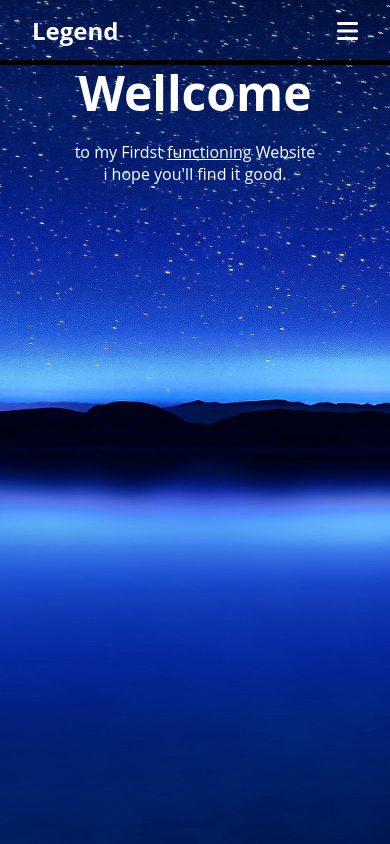
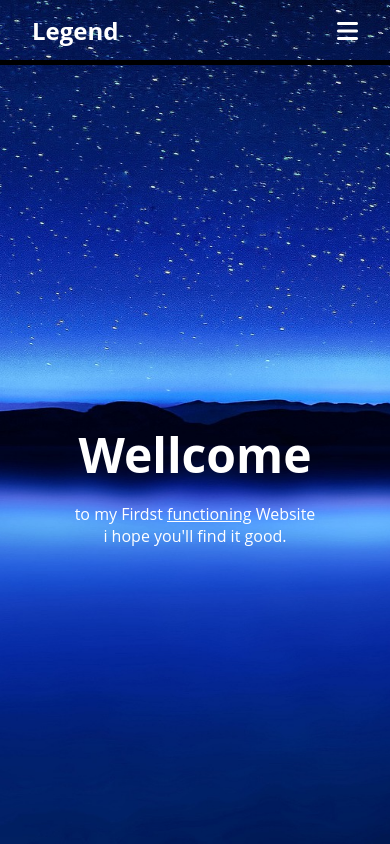
Before and after one commit to alilegend2000x1/alilegend2000x1, a plain HTML site: page index.html in a window 390 px wide. Drawn offline with Linux system fonts and the light colour scheme; files whose address does not match are found by name.

Commit message:
Update style.css

```diff
--- a/style.css
+++ b/style.css
@@ -28,13 +28,13 @@ a:hover {
   color: orange;
 }
 
-header{
+header {
   position: relative;
   padding: 0 2rem;
   box-shadow: 0px 5px;
 }
 
-.navbar{
+.navbar {
   width: 100%;
   height: 60px;
   max-width: 1200px;
@@ -82,7 +82,7 @@ header{
   scale: 0.95;
 }
 
-.dropdown_menu{
+.dropdown_menu {
   display: none;
   position: absolute;
   right: 2rem;
@@ -92,7 +92,7 @@ header{
   background: rgb(255, 255, 255, 0.1);
   border-radius: 10px;
   overflow-y: hidden;
-    transition: height .2s cubic-bezier(0.175, 0.885, 0.32, 1.275);
+  transition: height 0.2s cubic-bezier(0.175, 0.885, 0.32, 1.275);
 }
 
 .dropdown_menu.open {
@@ -147,4 +147,12 @@ section#hero {
     left: 2rem;
     width: unset;
   }
+
+  .container {
+    position: absolute;
+    top: 50vh;
+    display: grid;
+    align-items: center;
+    justify-self: center;
   }
+}
```
Lines whose indentation alone changed are shown as unchanged.
